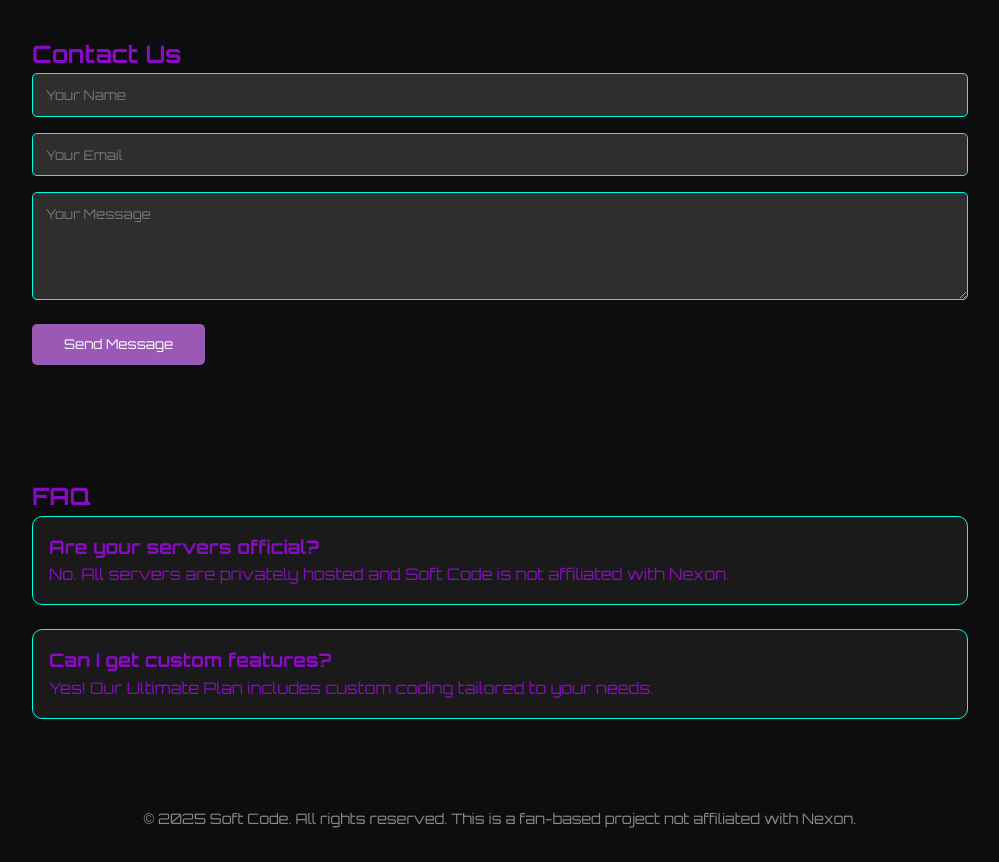
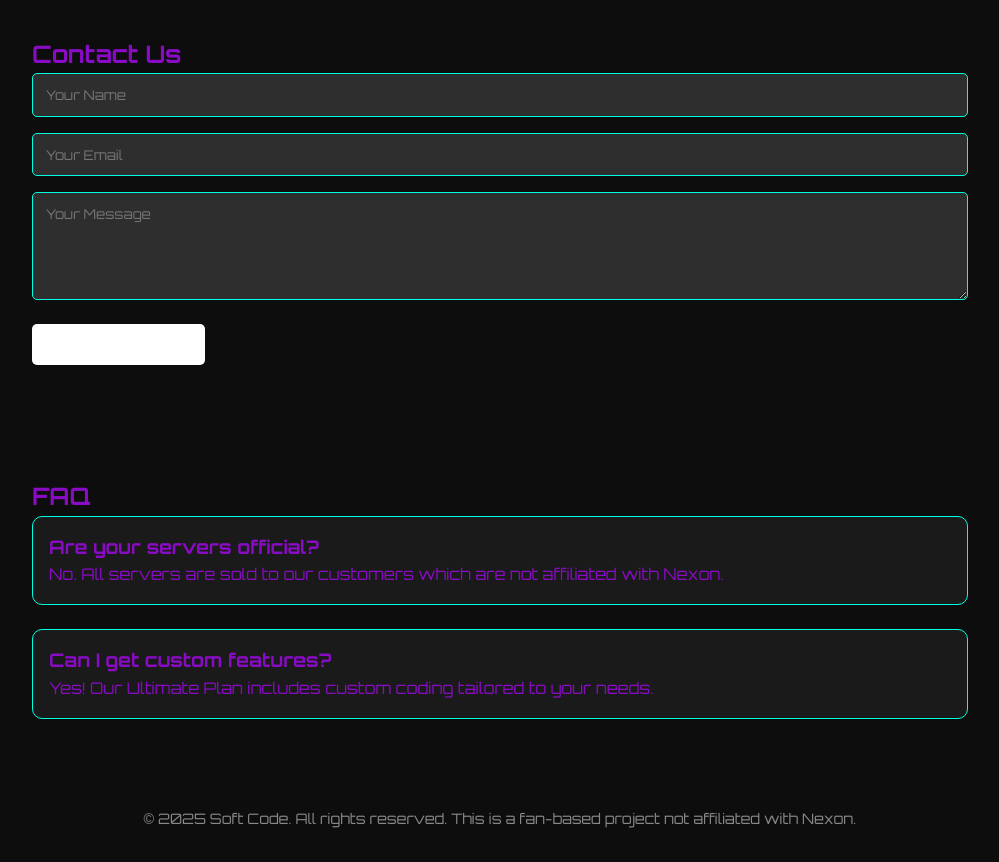
Before and after one commit to tutetaylor/softcode.github.io, a plain HTML site: page index.html in a window 1280 px wide. Shown: the part 891-1753 px from the top of the page, without its empty margins (140-1139 px from the left). Drawn offline with Linux system fonts and the light colour scheme.

Commit message:
Update index.html

```diff
--- a/index.html
+++ b/index.html
@@ -9,7 +9,7 @@
   <link href="https://fonts.googleapis.com/css2?family=Orbitron:wght@400;700&display=swap" rel="stylesheet">
   <style>
     :root {
-      --primary-color: #9b59b6;
+      --primary-color: #ffffff;
       --background-color: #0d0d0d;
       --text-color: #890BC4;
       --card-bg: #1a1a1a;
@@ -171,7 +171,7 @@
     <h2>FAQ</h2>
     <div class="server-card">
       <h3>Are your servers official?</h3>
-      <p>No. All servers are privately hosted and Soft Code is not affiliated with Nexon.</p>
+      <p>No. All servers are sold to our customers which are not affiliated with Nexon.</p>
     </div>
     <div class="server-card">
       <h3>Can I get custom features?</h3>
```
